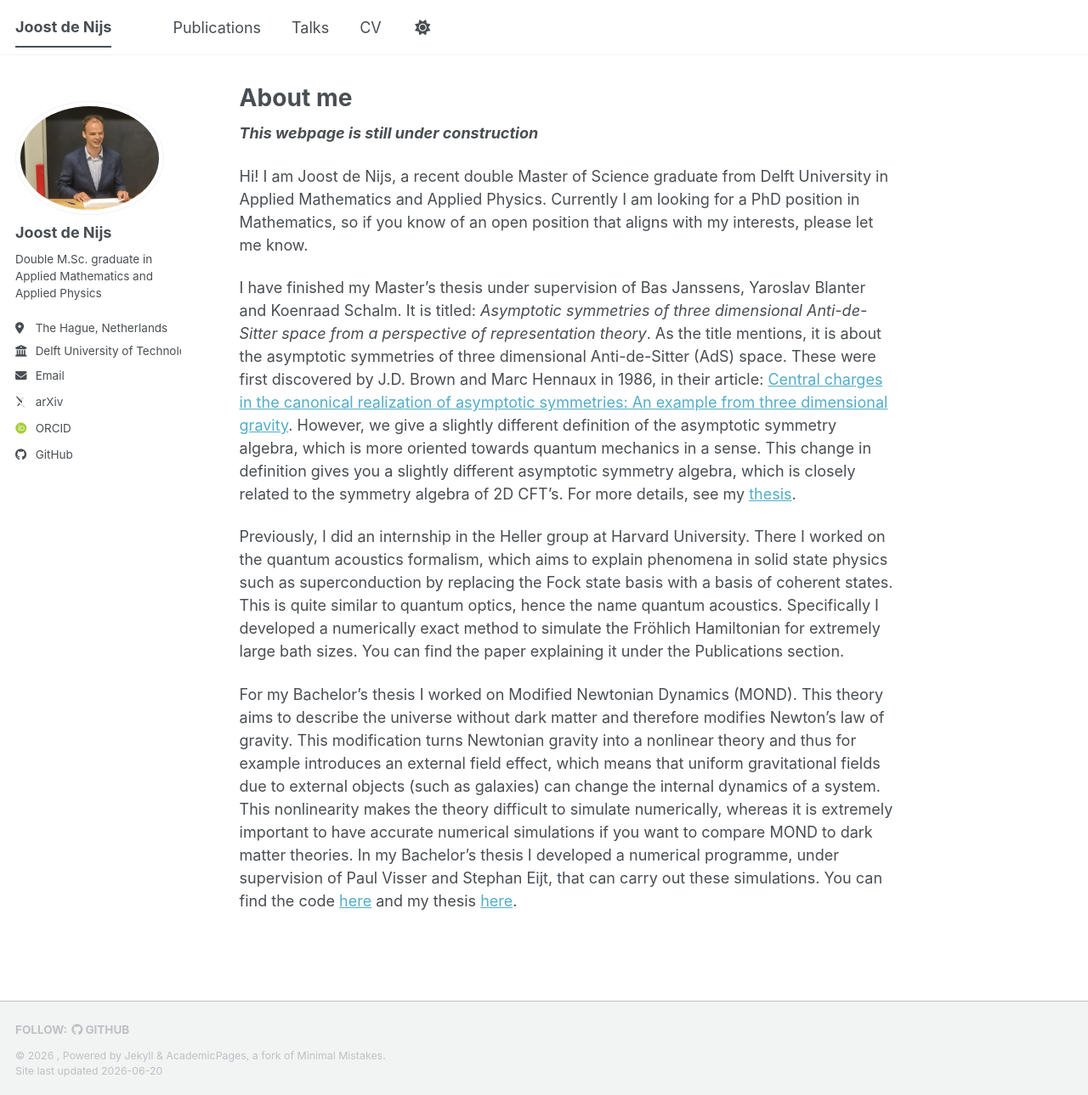
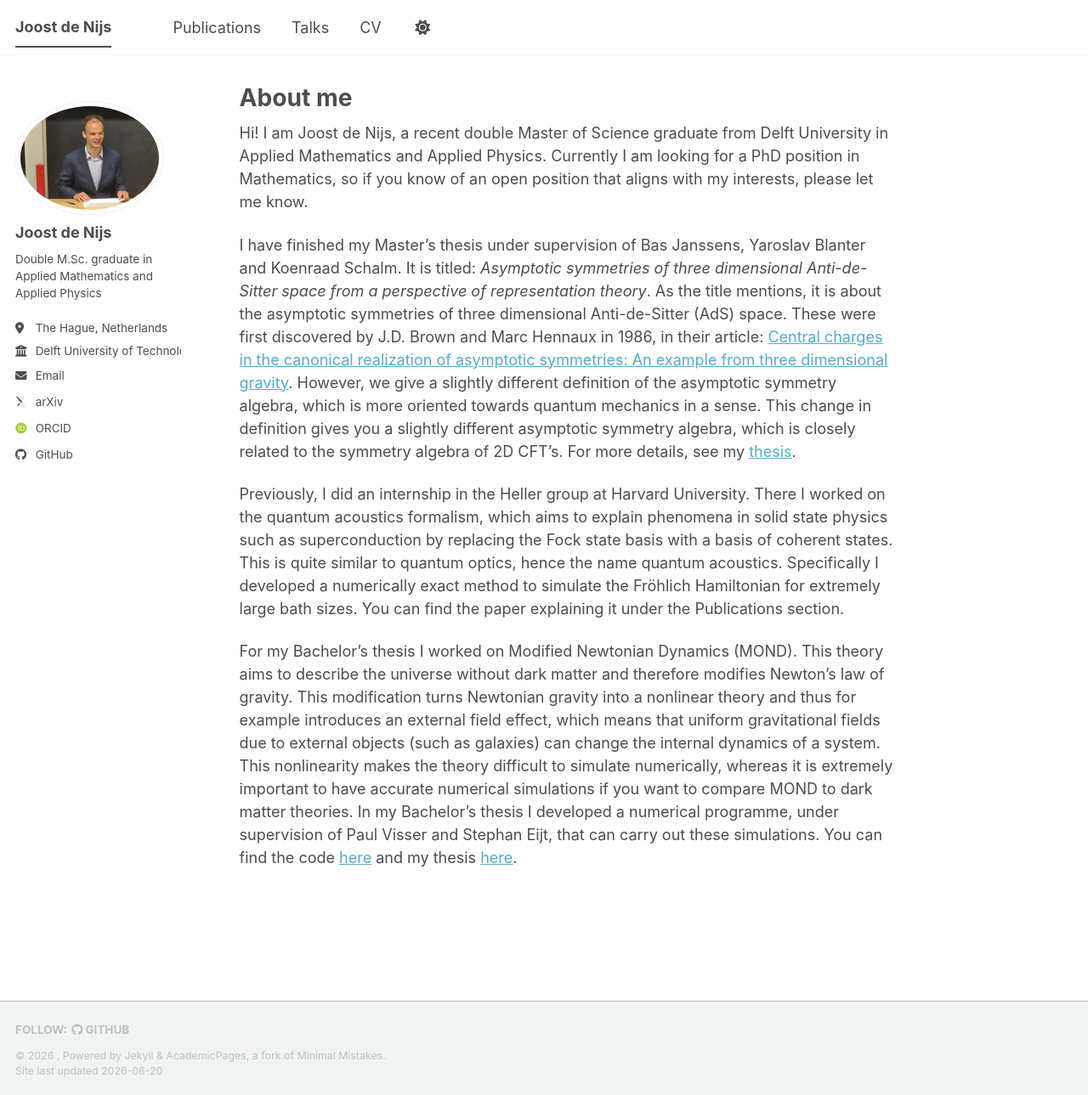
Before and after one commit to Joost987/Joost987.github.io, a Jekyll site: the page built from _pages/about.md, in a window 1280 px wide and 1289 px high. Shown: the whole window at 85% size. Built offline with Jekyll 4.4.1, drawn with Linux system fonts in a browser that asks for light colours; some web fonts are replaced; a script bundle is joined from its source files by our own code; library files that are not in the unit come from our copies.

Commit message:
Update about.md

```diff
--- a/_pages/about.md
+++ b/_pages/about.md
@@ -6,7 +6,6 @@ redirect_from:
   - /about/
   - /about.html
 ---
-***This webpage is still under construction***
 
 Hi! I am Joost de Nijs, a recent double Master of Science graduate from Delft University in Applied Mathematics and Applied Physics. Currently I am looking for a PhD position in Mathematics,  so if you know of an open position that aligns with my interests, please let me know.
 
```
